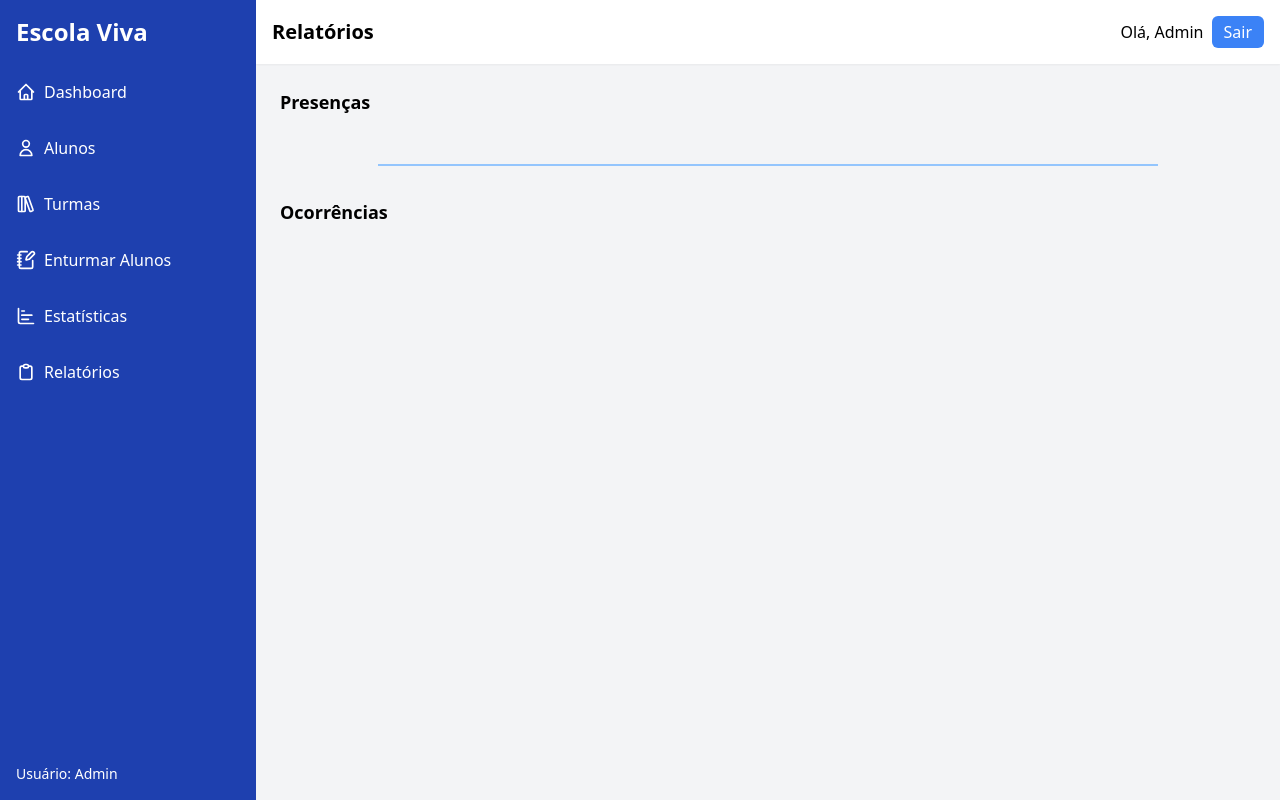
After one commit to eraashi/Sistema-Web-EV, a Flask app: template templates/reports_new.html in a window 1280 px wide. The commit adds this page. Run offline with Flask 3, Linux system fonts and the light colour scheme; the template is opened without the code that fills it, so the values that code supplies are empty.

Commit message:
Adição do novo relatório
Relatório para presenças e ocorrencias do app,
Mais melhorias visuais

```diff
--- a/app.py
+++ b/app.py
@@ -15,8 +15,6 @@ app.config['PERMANENT_SESSION_LIFETIME'] = 3600  # 1 hora
 app.config['SESSION_COOKIE_HTTPONLY'] = True
 app.config['SESSION_COOKIE_SAMESITE'] = 'Lax'
 app.config['SESSION_COOKIE_SECURE'] = False  # Alterar para True se usar HTTPS
-# Remover SESSION_COOKIE_DOMAIN para permitir que o Flask determine o domínio automaticamente
-# app.config['SESSION_COOKIE_DOMAIN'] = '127.0.0.1'
 
 # Configurar Supabase
 supabase = create_client(os.getenv('SUPABASE_URL'), os.getenv('SUPABASE_ANON_KEY'))
@@ -89,6 +87,15 @@ def reports():
     print(f"Usuário autenticado em /reports: {user['id']}")
     return render_template('reports.html', user=user)
 
+@app.route('/reports_new')
+def reports_new():
+    user = get_current_user()
+    if not user:
+        print("Nenhum usuário autenticado em /reports_new, redirecionando para login")
+        return redirect(url_for('login'))
+    print(f"Usuário autenticado em /reports_new: {user['id']}")
+    return render_template('reports_new.html', user=user)
+
 @app.route('/classes')
 def classes():
     user = get_current_user()
@@ -139,6 +146,103 @@ def logout():
     session.pop('user_id', None)
     print("Usuário deslogado, sessão limpa")
     return jsonify({'message': 'Logout successful'})
+
+@app.route('/api/presencas', methods=['GET'])
+def get_presencas():
+    user = get_current_user()
+    if not user:
+        print("Erro: Usuário não autenticado em /api/presencas")
+        return jsonify({'error': 'Unauthorized'}), 401
+    try:
+        # Buscar presenças com informações da turma e do polo
+        query = supabase.from_('presenca').select(
+            'id, id_aluno, matricula, nome_aluno, unidade, etapa, turno_escola_viva, presenca, data_escaneamento, hora_escaneamento, turma_id, turmas!turma_id(nome, faixa_etaria, polo_id, polos!turmas_polo_id_fkey(nome))'
+        )
+
+        # Filtrar com base no cargo do usuário
+        if user['cargo'] in ['admin', 'secretaria']:
+            presencas = execute_supabase_query(query)
+        elif user['cargo'] in ['monitor', 'diretor', 'coordenador']:
+            # Filtrar apenas presenças de turmas do polo do usuário
+            presencas = execute_supabase_query(
+                query.match({'turmas.polo_id': user['polo_id']})
+            )
+        else:
+            presencas = []
+
+        print(f"Presenças retornadas: {presencas}")
+
+        result = []
+        for presenca in presencas:
+            turma = presenca.get('turmas', {})
+            polo = turma.get('polos', {}) if turma else {}
+            result.append({
+                'id': presenca['id'],
+                'id_aluno': presenca['id_aluno'],
+                'matricula': presenca['matricula'],
+                'nome_aluno': presenca['nome_aluno'],
+                'unidade': presenca['unidade'],
+                'etapa': presenca['etapa'],
+                'turno_escola_viva': presenca['turno_escola_viva'],
+                'presenca': presenca['presenca'],
+                'data_escaneamento': presenca['data_escaneamento'],
+                'hora_escaneamento': presenca['hora_escaneamento'],
+                'turma_id': presenca['turma_id'],
+                'turma_nome': turma.get('nome', 'Não especificado'),
+                'faixa_etaria': turma.get('faixa_etaria', []),
+                'polo_nome': polo.get('nome', 'Não especificado')
+            })
+        print(f"Resultado final de presenças: {result}")
+        return jsonify(result)
+    except Exception as e:
+        print(f"Erro em get_presencas: {str(e)}")
+        return jsonify({'error': str(e)}), 500
+
+@app.route('/api/ocorrencias', methods=['GET'])
+def get_ocorrencias():
+    user = get_current_user()
+    if not user:
+        print("Erro: Usuário não autenticado em /api/ocorrencias")
+        return jsonify({'error': 'Unauthorized'}), 401
+    try:
+        # Buscar ocorrências com informações da turma e do polo
+        query = supabase.table('ocorrencias').select(
+            'id, turma_id, ocorrencia, data_escaneamento, turmas!turma_id(nome, faixa_etaria, periodo, polo_id, polos!turmas_polo_id_fkey(nome))'
+        )
+
+        # Filtrar com base no cargo do usuário
+        if user['cargo'] in ['admin', 'secretaria']:
+            ocorrencias = execute_supabase_query(query)
+        elif user['cargo'] in ['monitor', 'diretor', 'coordenador']:
+            # Filtrar apenas ocorrências de turmas do polo do usuário
+            ocorrencias = execute_supabase_query(
+                query.match({'turmas.polo_id': user['polo_id']})
+            )
+        else:
+            ocorrencias = []
+
+        print(f"Ocorrências retornadas: {ocorrencias}")
+
+        result = []
+        for ocorrencia in ocorrencias:
+            turma = ocorrencia.get('turmas', {})
+            polo = turma.get('polos', {}) if turma else {}
+            print(f"Dados da turma para ocorrência {ocorrencia['id']}: {turma}")
+            result.append({
+                'id': ocorrencia['id'],
+                'turma_id': ocorrencia['turma_id'],
+                'ocorrencia': ocorrencia['ocorrencia'],
+                'data_escaneamento': ocorrencia['data_escaneamento'],
+                'turma_nome': turma.get('nome', 'Não especificado'),
+                'faixa_etaria': turma.get('faixa_etaria', []),
+                'turno': turma.get('periodo', 'Não especificado'),
+                'polo_nome': polo.get('nome', 'Não especificado')
+            })
+        print(f"Resultado final de ocorrências: {result}")
+        return jsonify(result)
+    except Exception as e:
+        print(f"Erro em get_ocorrencias: {str(e)}")
+        return jsonify({'error': str(e)}), 500
 
 @app.route('/api/alunos', methods=['GET'])
 def manage_alunos():
--- /dev/null
+++ b/static/js/reports_new.js
@@ -0,0 +1,141 @@
+async function fetchPresences() {
+    try {
+        const response = await fetch('/api/presencas', { credentials: 'include' });
+        if (!response.ok) {
+            const errorText = await response.text();
+            throw new Error(`Erro ao carregar presenças: ${errorText}`);
+        }
+        return await response.json();
+    } catch (error) {
+        console.error('Erro em fetchPresences:', error.message);
+        return [];
+    }
+}
+
+async function fetchOccurrences() {
+    try {
+        const response = await fetch('/api/ocorrencias', { credentials: 'include' });
+        if (!response.ok) {
+            const errorText = await response.text();
+            throw new Error(`Erro ao carregar ocorrências: ${errorText}`);
+        }
+        return await response.json();
+    } catch (error) {
+        console.error('Erro em fetchOccurrences:', error.message);
+        return [];
+    }
+}
+
+function groupPresencesByTurmaDayShift(presences) {
+    const grouped = {};
+
+    presences.forEach(presence => {
+        const key = `${presence.turma_id}_${presence.data_escaneamento}_${presence.turno_escola_viva}`;
+        if (!grouped[key]) {
+            grouped[key] = {
+                turma_id: presence.turma_id,
+                turma_nome: presence.turma_nome,
+                faixa_etaria: presence.faixa_etaria,
+                turno: presence.turno_escola_viva,
+                dia: presence.data_escaneamento,
+                hora: presence.hora_escaneamento,
+                polo_nome: presence.polo_nome,
+                alunos: []
+            };
+        }
+        grouped[key].alunos.push(presence);
+    });
+
+    return Object.values(grouped);
+}
+
+function groupOccurrencesByTurmaDate(occurrences) {
+    const grouped = {};
+
+    occurrences.forEach(occurrence => {
+        const key = `${occurrence.turma_id}_${occurrence.data_escaneamento}`;
+        if (!grouped[key]) {
+            grouped[key] = {
+                turma_id: occurrence.turma_id,
+                turma_nome: occurrence.turma_nome,
+                faixa_etaria: occurrence.faixa_etaria,
+                turno: occurrence.turno,
+                data: occurrence.data_escaneamento,
+                polo_nome: occurrence.polo_nome,
+                ocorrencias: []
+            };
+        }
+        grouped[key].ocorrencias.push(occurrence.ocorrencia);
+    });
+
+    return Object.values(grouped);
+}
+
+function formatTurmaName(name) {
+    // Pegar a primeira palavra composta e formatar com a primeira letra maiúscula
+    const match = name.match(/^[^0-9]+/i);
+    const firstName = match ? match[0].trim() : name;
+    return firstName.charAt(0).toUpperCase() + firstName.slice(1).toLowerCase();
+}
+
+function renderPresences(presences) {
+    const presencesSection = document.getElementById('presences-section');
+    presencesSection.innerHTML = '';
+
+    const groupedPresences = groupPresencesByTurmaDayShift(presences);
+
+    groupedPresences.forEach(group => {
+        const formattedTurmaName = formatTurmaName(group.turma_nome);
+        const card = document.createElement('div');
+        card.className = 'bg-white p-4 rounded-lg shadow-md border-2 border-blue-300';
+        card.innerHTML = `
+            <div class="mb-2">
+                <h3 class="text-lg font-semibold">${formattedTurmaName}</h3>
+                <p class="text-sm text-gray-600">Etapas: ${group.faixa_etaria.join(' e ')}</p>
+                <p class="text-sm text-gray-600">Turno: ${group.turno}</p>
+                <p class="text-sm text-gray-600">Polo: ${group.polo_nome}</p>
+                <p class="text-sm text-gray-600">Dia: ${group.dia}</p>
+                <p class="text-sm text-gray-600">Hora: ${group.hora}</p>
+            </div>
+            <hr class="border-t border-gray-200 my-4">
+            <div class="flex justify-end mt-4">
+                <button class="bg-blue-600 text-white px-3 py-1 rounded-md hover:bg-blue-700">Visualizar</button>
+            </div>
+        `;
+        presencesSection.appendChild(card);
+    });
+}
+
+function renderOccurrences(occurrences) {
+    const occurrencesSection = document.getElementById('occurrences-section');
+    occurrencesSection.innerHTML = '';
+
+    const groupedOccurrences = groupOccurrencesByTurmaDate(occurrences);
+
+    groupedOccurrences.forEach(group => {
+        const formattedTurmaName = formatTurmaName(group.turma_nome);
+        const card = document.createElement('div');
+        card.className = 'bg-white p-4 rounded-lg shadow-md border-2 border-blue-300';
+        card.innerHTML = `
+            <div class="mb-2">
+                <h3 class="text-lg font-semibold">${formattedTurmaName}</h3>
+                <p class="text-sm text-gray-600">Etapas: ${group.faixa_etaria.join(' e ')}</p>
+                <p class="text-sm text-gray-600">Turno: ${group.turno}</p>
+                <p class="text-sm text-gray-600">Polo: ${group.polo_nome}</p>
+                <p class="text-sm text-gray-600">Data: ${group.data}</p>
+                <div class="mt-2">
+                    ${group.ocorrencias.map(ocorrencia => `<p class="text-sm text-gray-800">${ocorrencia}</p>`).join('')}
+                </div>
+            </div>
+        `;
+        occurrencesSection.appendChild(card);
+    });
+}
+
+document.addEventListener('DOMContentLoaded', async () => {
+    const presences = await fetchPresences();
+    renderPresences(presences);
+
+    const occurrences = await fetchOccurrences();
+    renderOccurrences(occurrences);
+});
--- a/templates/base.html
+++ b/templates/base.html
@@ -33,18 +33,18 @@
                     Alunos
                 </a>
                 <a href="/classes" class="flex items-center p-4 hover:bg-blue-700 {% if request.path == '/classes' %}bg-blue-700{% endif %}">
-                    <svg class="h-5 w-5 mr-2" fill="none" viewBox="0 0 24 24" stroke="currentColor">
-                        <path stroke-linecap="round" stroke-linejoin="round" stroke-width="2" d="M12 6.253v13m0-13C10.832 5.477 9.246 5 7.5 5S4.168 5.477 3 6.253v13C4.168 18.477 5.754 18 7.5 18s3.332.477 4.5 1.253m0-13C13.168 5.477 14.754 5 16.5 5c1.747 0 3.332.477 4.5 1.253v13C19.832 18.477 18.247 18 16.5 18c-1.746 0-3.332.477-4.5 1.253"/>
-                    </svg>
+                    <i data-lucide="library-big" class="h-5 w-5 mr-2"></i>
                     Turmas
                 </a>
                 <a href="/enrollment" class="flex items-center p-4 hover:bg-blue-700 {% if request.path == '/enrollment' %}bg-blue-700{% endif %}">
-                    <svg class="h-5 w-5 mr-2" fill="none" viewBox="0 0 24 24" stroke="currentColor">
-                        <path stroke-linecap="round" stroke-linejoin="round" stroke-width="2" d="M9 5H7a2 2 0 00-2 2v12a2 2 0 002 2h10a2 2 0 002-2V7a2 2 0 00-2-2h-2M9 5a2 2 0 002 2h2a2 2 0 002-2M9 5a2 2 0 012-2h2a2 2 0 012 2"/>
-                    </svg>
+                    <i data-lucide="notebook-pen" class="h-5 w-5 mr-2"></i>
                     Enturmar Alunos
                 </a>
                 <a href="/reports" class="flex items-center p-4 hover:bg-blue-700 {% if request.path == '/reports' %}bg-blue-700{% endif %}">
+                    <i data-lucide="chart-bar" class="h-5 w-5 mr-2"></i>
+                    Estatísticas
+                </a>
+                <a href="/reports_new" class="flex items-center p-4 hover:bg-blue-700 {% if request.path == '/reports_new' %}bg-blue-700{% endif %}">
                     <svg class="h-5 w-5 mr-2" fill="none" viewBox="0 0 24 24" stroke="currentColor">
                         <path stroke-linecap="round" stroke-linejoin="round" stroke-width="2" d="M9 5H7a2 2 0 00-2 2v12a2 2 0 002 2h10a2 2 0 002-2V7a2 2 0 00-2-2h-2M9 5a2 2 0 002 2h2a2 2 0 002-2M9 5a2 2 0 012-2h2a2 2 0 012 2"/>
                     </svg>
@@ -69,7 +69,7 @@
     </div>
     <!-- Custom Toast Container -->
     <div id="custom-toast-container" class="fixed bottom-4 right-4 z-[10000] flex flex-col space-y-2">
-        <!-- Toasts will be dynamically added here -->
+        <!-- Toasts will be dynamically added aqui -->
     </div>
 
     <script>
--- /dev/null
+++ b/templates/reports_new.html
@@ -0,0 +1,34 @@
+{% extends 'base.html' %}
+
+{% block title %}Relatórios{% endblock %}
+
+{% block header %}Relatórios{% endblock %}
+
+{% block content %}
+<div class="space-y-8">
+    <!-- Seção de Presenças -->
+    <div>
+        <h2 class="text-lg font-semibold mb-4">Presenças</h2>
+        <div id="presences-section" class="grid grid-cols-1 md:grid-cols-2 lg:grid-cols-3 gap-6">
+            <!-- Cards de presenças serão adicionados dinamicamente aqui -->
+        </div>
+    </div>
+
+    <!-- Divisor Azul -->
+    <div class="flex justify-center">
+        <hr style="border: none; border-top: 2px solid #93c5fd; width: 80%; margin: 2rem 0;">
+    </div>
+
+    <!-- Seção de Ocorrências -->
+    <div>
+        <h2 class="text-lg font-semibold mb-4">Ocorrências</h2>
+        <div id="occurrences-section" class="grid grid-cols-1 md:grid-cols-2 lg:grid-cols-3 gap-6">
+            <!-- Cards de ocorrências serão adicionados dinamicamente aqui -->
+        </div>
+    </div>
+</div>
+{% endblock %}
+
+{% block scripts %}
+<script src="/static/js/reports_new.js?v=1"></script>
+{% endblock %}
```
